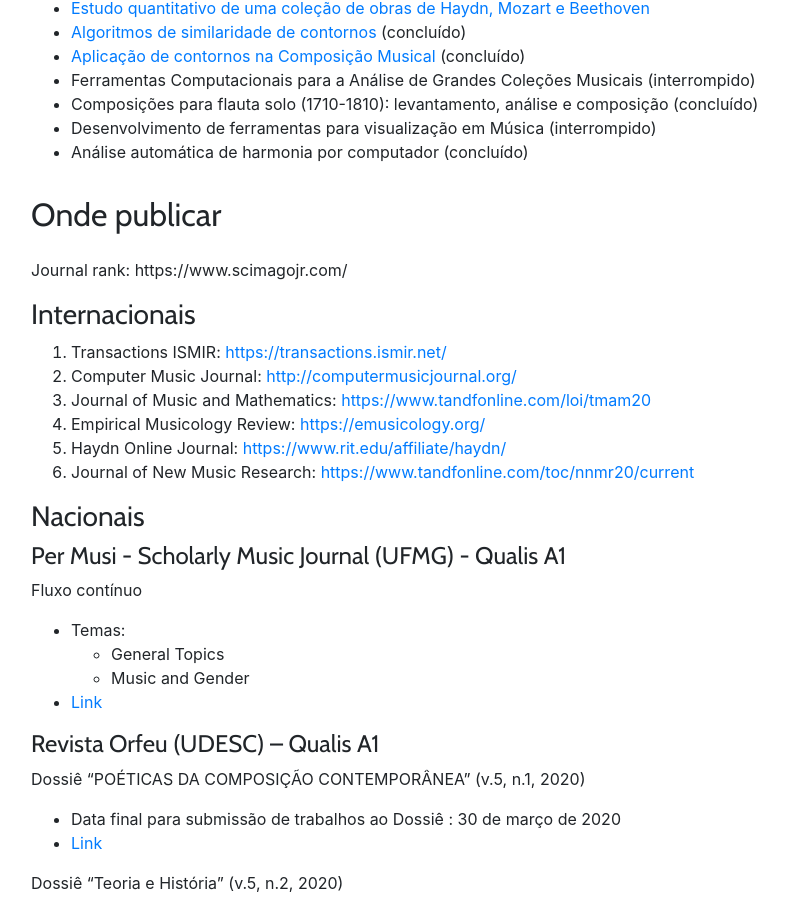
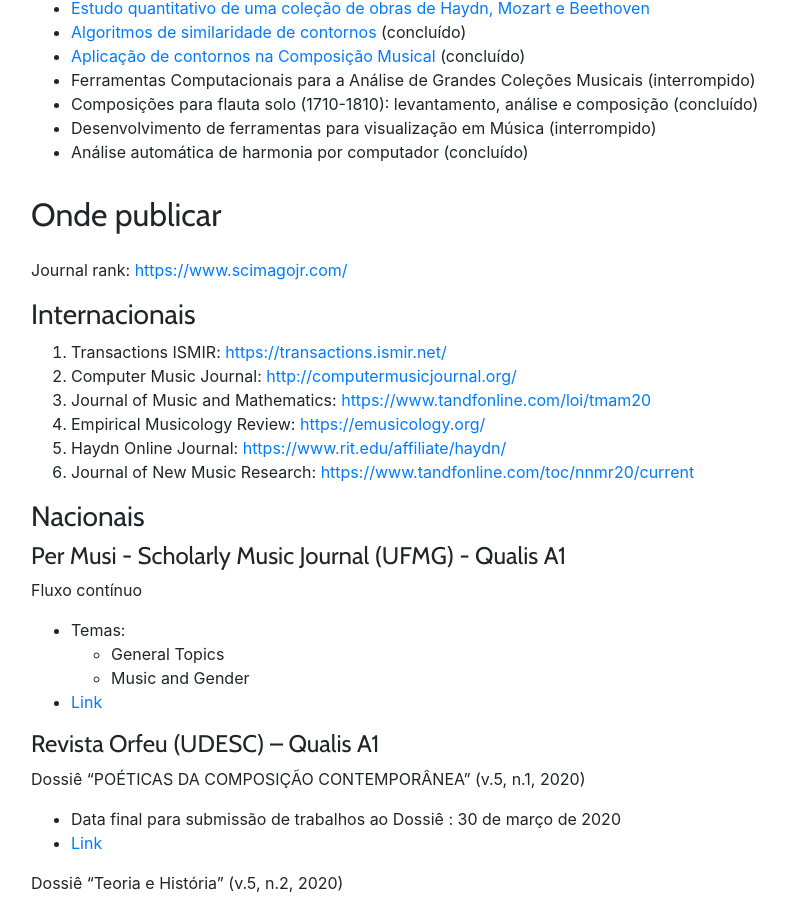
Before and after one commit to kroger/genosmus, a Jekyll site: the page built from _paginas/pesquisa.md, in a window 1280 px wide and 900 px high, scrolled down 645 px. Shown: the whole window, without its empty margins (69-857 px from the left). Built offline with Jekyll 4.4.1, drawn with Linux system fonts in a browser that asks for light colours; nearby versions of some CDN libraries; some of the changed lines change nothing that is shown.

Commit message:
Small fix

```diff
--- a/_paginas/pesquisa.md
+++ b/_paginas/pesquisa.md
@@ -38,7 +38,7 @@ pesquisa:
 
 ## Onde publicar
 
-Journal rank: https://www.scimagojr.com/
+Journal rank: [https://www.scimagojr.com/](https://www.scimagojr.com/)
 
 ### Internacionais
 
```
